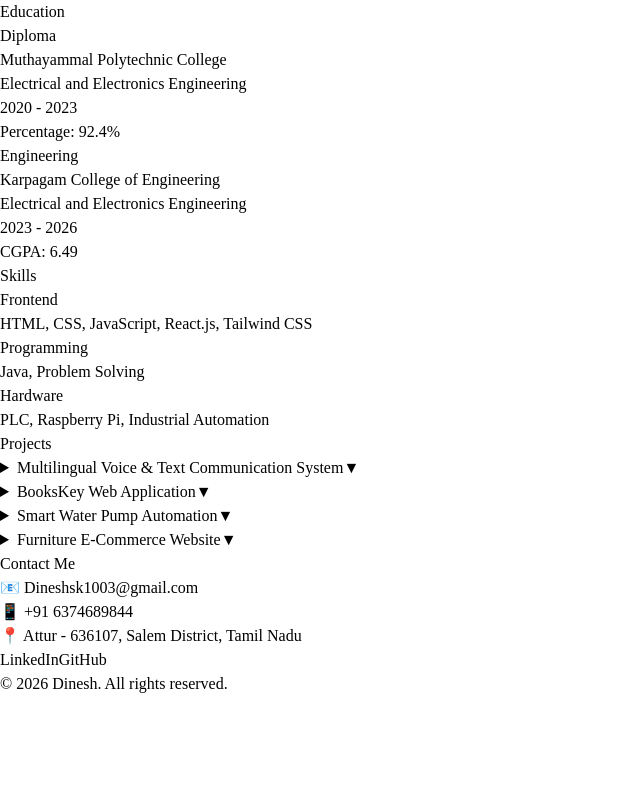
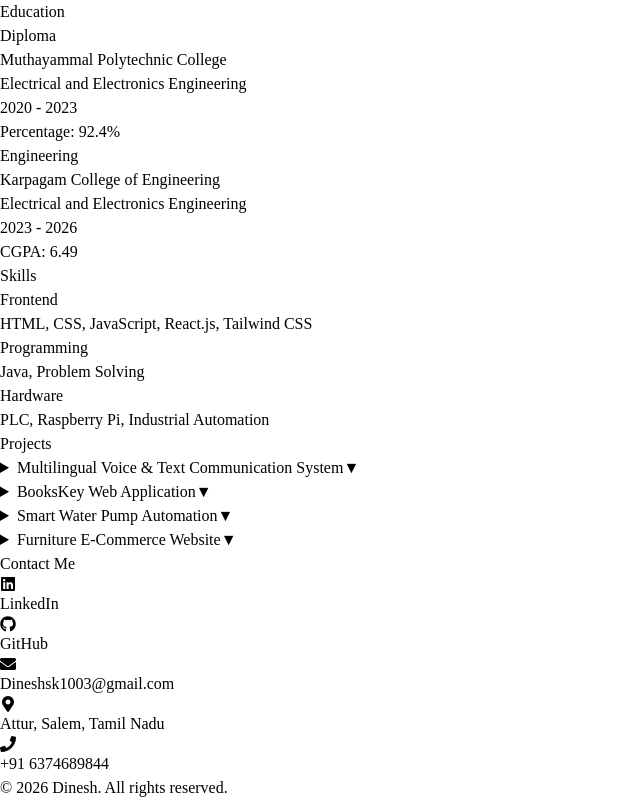
Before and after one commit to dineshkumar1003/dinesh-portfolio, a React (Vite) app: page / in a window 1280 px wide. Shown: the part 1590-2390 px from the top of the page, without its empty margins (0-640 px from the left). Before the commit the page ends 2286 px from the top, so only its background shows below. Built offline with nearby package versions, Linux system fonts and the light colour scheme.

Commit message:
Updated portfolio design and contact section

```diff
--- a/src/App.jsx
+++ b/src/App.jsx
@@ -1,3 +1,11 @@
+import dineshImg from "./assets/dinesh.jpg"
+import {
+  FaLinkedin,
+  FaGithub,
+  FaEnvelope,
+  FaMapMarkerAlt,
+  FaPhone,
+} from "react-icons/fa"
 function App() {
   return (
     <div className="min-h-screen bg-gradient-to-br from-[#020617] via-[#0f172a] to-black text-white overflow-x-hidden scroll-smooth font-sans">
@@ -119,7 +127,7 @@ function App() {
     <div className="absolute inset-0 bg-cyan-500 blur-3xl opacity-30 rounded-full"></div>
 
  <img
-      src="/dinesh.jpg"
+  src={dineshImg}
   alt="Dinesh"
   className="relative w-[320px] h-[320px] object-cover rounded-full border-4 border-cyan-400 shadow-2xl shadow-cyan-500/30 hover:scale-105 transition duration-500"
 />
@@ -377,34 +385,68 @@ function App() {
     Contact Me
   </h2>
 
-        <div className="max-w-5xl mx-auto bg-white/5 border border-cyan-500/20 backdrop-blur-xl rounded-3xl p-12 text-center hover:border-cyan-400 transition duration-300">
+  <div className="max-w-5xl mx-auto bg-white/5 border border-cyan-500/20 backdrop-blur-xl rounded-3xl p-12">
 
-          <div className="space-y-6 text-lg text-gray-300">
+    <div className="flex justify-center gap-12 flex-wrap">
 
-            <p>📧 Dineshsk1003@gmail.com</p>
-
-            <p>📱 +91 6374689844</p>
-
-            <p>📍  Attur - 636107, Salem District, Tamil Nadu</p>
-
-          </div>
-
-          <div className="flex justify-center gap-8 mt-10 flex-wrap">
-
+      {/* LinkedIn */}
       <a
         href="https://linkedin.com/in/dinesh1002"
         target="_blank"
-              className="bg-cyan-400 hover:bg-cyan-300 text-black px-6 py-3 rounded-2xl font-bold transition duration-300 hover:scale-105"
+        rel="noreferrer"
+        className="flex flex-col items-center gap-4 hover:scale-110 transition duration-300"
       >
+        <FaLinkedin className="text-[60px] text-[#0A66C2]" />
+        <span className="text-gray-300 font-medium">
           LinkedIn
+        </span>
       </a>
 
+      {/* GitHub */}
       <a
         href="https://github.com/dineshkumar1003"
         target="_blank"
-              className="border border-cyan-400 text-cyan-400 hover:bg-cyan-400 hover:text-black px-6 py-3 rounded-2xl font-bold transition duration-300 hover:scale-105"
+        rel="noreferrer"
+        className="flex flex-col items-center gap-4 hover:scale-110 transition duration-300"
       >
+        <FaGithub className="text-[60px] text-white" />
+        <span className="text-gray-300 font-medium">
           GitHub
+        </span>
+      </a>
+
+      {/* Email */}
+      <a
+        href="mailto:Dineshsk1003@gmail.com"
+        className="flex flex-col items-center gap-4 hover:scale-110 transition duration-300"
+      >
+        <FaEnvelope className="text-[60px] text-red-400" />
+        <span className="text-gray-300 font-medium">
+          Dineshsk1003@gmail.com
+        </span>
+      </a>
+
+      {/* Location */}
+      <a
+        href="https://maps.app.goo.gl/cN3zArHZV8esES378"
+        target="_blank"
+        rel="noreferrer"
+        className="flex flex-col items-center gap-4 hover:scale-110 transition duration-300"
+      >
+        <FaMapMarkerAlt className="text-[60px] text-green-400" />
+        <span className="text-gray-300 font-medium text-center">
+          Attur, Salem, Tamil Nadu
+        </span>
+      </a>
+      {/* Phone */}
+<a
+  href="tel:+916374689844"
+  className="flex flex-col items-center gap-4 hover:scale-110 transition duration-300"
+>
+  <FaPhone className="text-[60px] text-cyan-400" />
+  <span className="text-gray-300 font-medium">
+    +91 6374689844
+  </span>
 </a>
 
     </div>
@@ -412,7 +454,6 @@ function App() {
   </div>
 
 </section>
-
       {/* Footer */}
       <footer className="py-8 text-center border-t border-cyan-500/10 text-gray-500">
         © 2026 Dinesh. All rights reserved.
--- a/vite.config.js
+++ b/vite.config.js
@@ -1,7 +1,7 @@
 import { defineConfig } from 'vite'
-import react from '@vitejs/plugin-react'
 import tailwindcss from '@tailwindcss/vite'
 
 export default defineConfig({
-  plugins: [react(), tailwindcss()],
+  plugins: [tailwindcss()],
+  base: '/dinesh-portfolio/',
 })
```
Also changed, not shown: package.json (+6 -3 lines), src/assets/dinesh.jpg (renamed from public/dinesh.jpg), 1 other file (tests, documents, lock files or other folders). Lines whose indentation alone changed are shown as unchanged.
